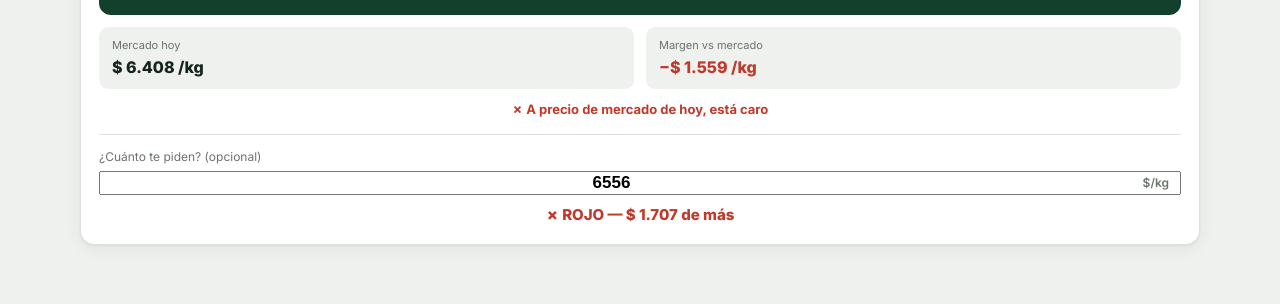
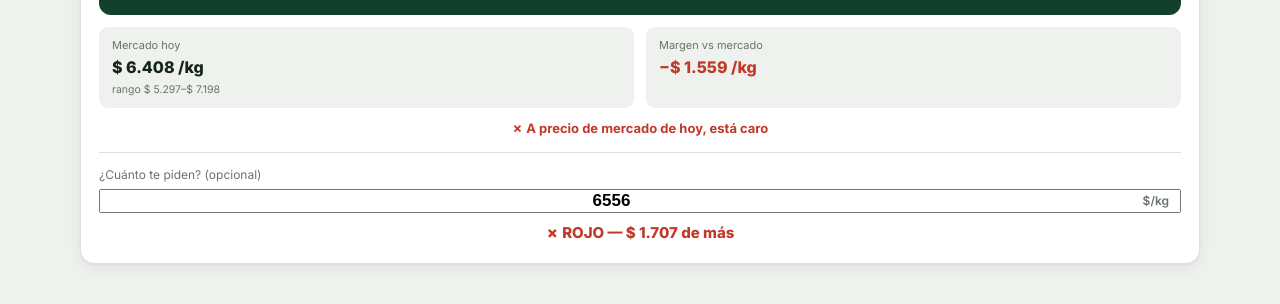
Before and after one commit to harambeiskappa/Simulador-Recria, a plain HTML site: page index.html in a window 1280 px wide. Shown: the part 432-736 px from the top of the page. Drawn offline with nearby package versions, Linux system fonts and the light colour scheme.

Commit message:
Añadir rango (máx/mín) a bandas de precios
La pizarra de precios ahora guarda por banda [peso, promedio, máx, mín]. Se amplían las tablas de PIZ en index.html y precios.json para incluir los valores máximo y mínimo; se añade la función bandOf para recuperar la banda correspondiente a un peso; la vista rápida muestra el rango máx–mín junto al precio de mercado; updateQuick y renderQuick se adaptan para usar la nueva estructura. También se actualiza el README para documentar el cambio.

```diff
--- a/index.html
+++ b/index.html
@@ -236,8 +236,8 @@ table{border-collapse:collapse;width:100%;font-size:13px}
 /* ===== PRECIOS-INICIO (lo actualiza la tarea diaria) ===== */
 const PIZ_FECHA="16/06/2026 · Entre Surcos y Corrales";
 const PIZ={
-  machos:[[0,7455],[100,6846],[130,6801],[160,6454],[180,6362],[200,6207],[230,5754],[260,5136],[300,4736],[330,4581],[370,4368],[400,4102]],
-  hembras:[[0,6523],[100,6464],[130,6124],[150,5953],[170,5851],[190,5762],[210,5523],[250,4903],[290,4724],[320,4502],[390,3683]],
+  machos:[[0,7455,8242,4350],[100,6846,7719,5500],[130,6801,13448,5800],[160,6454,7341,5722],[180,6362,7198,5297],[200,6207,7050,4850],[230,5754,6400,4240],[260,5136,5750,4200],[300,4736,5161,4062],[330,4581,5050,4000],[370,4368,4675,4071],[400,4102,5620,3277]],
+  hembras:[[0,6523,6588,6000],[100,6464,7500,4417],[130,6124,7185,5000],[150,5953,7742,5333],[170,5851,7000,4900],[190,5762,7129,4800],[210,5523,6800,4000],[250,4903,6770,4137],[290,4724,5267,3613],[320,4502,4925,3818],[390,3683,3800,3023]],
   rosgan:4900, novillo:4133, maiz:254710
 };
 /* ===== PRECIOS-FIN ===== */
@@ -260,6 +260,7 @@ const BT=[
  {feria:"Washington",fecha:"10/06/2026",comp:"Bulltrade",ven:"Perez Teresita",cat:"Machos",cab:3,ent:318,pag:4209}
 ];
 /* ===== COMPRAS-FIN ===== */
+function bandOf(w,t){let r=t[0];for(const x of t){if(x[0]<=w)r=x;}return r;}
 function vlook(w,t){/* precio = promedio de banda; interpolamos por el punto medio de cada banda */ const m=t.map((p,i)=>[i<t.length-1?(p[0]+t[i+1][0])/2:p[0]+15,p[1]]); if(w<=m[0][0])return m[0][1]; for(let i=0;i<m.length-1;i++){if(w>=m[i][0]&&w<m[i+1][0])return m[i][1]+(m[i+1][1]-m[i][1])*(w-m[i][0])/(m[i+1][0]-m[i][0]);} return m[m.length-1][1];}
 const PARAMS={aum:0.5,tasa:0.19,plzc:30,plzv:30,base:"Compra + Costos",mortc:0.025,
   modoCampo:"Alquiler",pctCapt:0.30,sieMet:"Aéreo (voleo)",tcUSD:1446,semPr:0.65,labAv:30,labTe:40,semAv:55,semTe:40,pastImpl:368735,pastDur:4,mant:176900,alqKg:75,alqNov:4179,car:1.0,consMS:0.028,pctsupl:0.40,diasSupl:0,markupSupl:0.05,pMaiz:217761,pSilo:166257,pNucleo:409050,rMaiz:10,rSilo:85,rNucleo:5,msMaiz:87,msSilo:50,msNucleo:97.5,hotel:0,san:7500,comc:0.03,comv:0.03,gui:1725,desb:0,desbv:0.05,deco:0,
@@ -498,7 +499,7 @@ function renderQuick(){
        <div id="qsub" style="font-size:12px;color:#bcd2c4;margin-top:3px"></div>
      </div>
      <div class="qrow" style="margin-top:12px">
-       <div class="qmini"><div class="l">Mercado hoy</div><div class="v" id="qmercado">—</div></div>
+       <div class="qmini"><div class="l">Mercado hoy</div><div class="v" id="qmercado">—</div><div class="l" id="qrango" style="margin-top:3px;font-size:10.5px"></div></div>
        <div class="qmini"><div class="l">Margen vs mercado</div><div class="v" id="qmargen">—</div></div>
      </div>
      <div id="qcierra" style="margin-top:11px;font-size:13px;font-weight:700;text-align:center"></div>
@@ -520,7 +521,7 @@ function updateQuick(){
   const S=(id,v)=>{const e=document.getElementById(id); if(e)e.innerHTML=v;};
   S("qmax", f0(R.indif)+" <span style='font-size:15px'>/kg</span>");
   S("qsub", NEG.categ+" · "+Math.round(NEG.ent)+" → "+Math.round(R.salef)+" kg · transferencia");
-  S("qmercado", f0(mercado)+" /kg");
+  S("qmercado", f0(mercado)+" /kg"); { const bd=bandOf(NEG.ent,tbl); const qr=document.getElementById("qrango"); if(qr) qr.innerHTML=(bd&&bd[2]!=null)?("rango "+f0(bd[3])+"–"+f0(bd[2])):""; }
   const qm=document.getElementById("qmargen"); if(qm){qm.innerHTML=f0p(margen)+" /kg"; qm.style.color=cierra?"var(--verde)":"var(--rojo)";}
   const qc=document.getElementById("qcierra"); if(qc){qc.innerHTML=cierra?"✓ A precio de mercado de hoy, la compra cierra":"✗ A precio de mercado de hoy, está caro"; qc.style.color=cierra?"var(--verde)":"var(--rojo)";}
   const qv=document.getElementById("qverdict");
--- a/precios.json
+++ b/precios.json
@@ -1,6 +1,6 @@
 {
   "fecha": "17/06/2026 · Entre Surcos + dólar/novillo",
-  "machos": [[0,7455],[100,6846],[130,6801],[160,6454],[180,6362],[200,6207],[230,5754],[260,5136],[300,4736],[330,4581],[370,4368],[400,4102]],
-  "hembras": [[0,6523],[100,6464],[130,6124],[150,5953],[170,5851],[190,5762],[210,5523],[250,4903],[290,4724],[320,4502],[390,3683]],
+  "machos": [[0,7455,8242,4350],[100,6846,7719,5500],[130,6801,13448,5800],[160,6454,7341,5722],[180,6362,7198,5297],[200,6207,7050,4850],[230,5754,6400,4240],[260,5136,5750,4200],[300,4736,5161,4062],[330,4581,5050,4000],[370,4368,4675,4071],[400,4102,5620,3277]],
+  "hembras": [[0,6523,6588,6000],[100,6464,7500,4417],[130,6124,7185,5000],[150,5953,7742,5333],[170,5851,7000,4900],[190,5762,7129,4800],[210,5523,6800,4000],[250,4903,6770,4137],[290,4724,5267,3613],[320,4502,4925,3818],[390,3683,3800,3023]],
   "rosgan": 4900, "novillo": 4133, "novilloArr": 4179, "tcUSD": 1446, "maiz": 254710
 }
```
Also changed, not shown: 1 other file.
